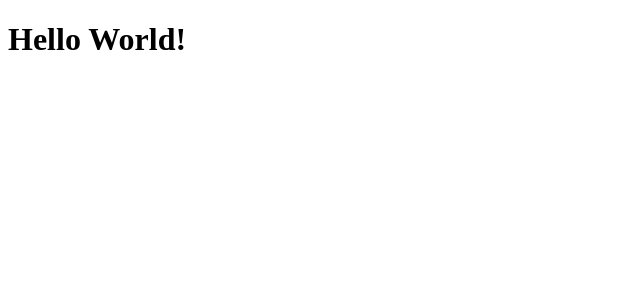
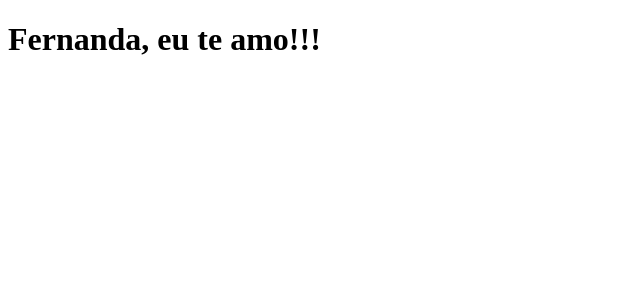
Before and after one commit to franciscocenci/clone-tabnews, a Next.js app: page / in a window 1280 px wide. Shown: the top 300 px of the page, without its empty margins (0-640 px from the left). Built offline with nearby package versions, Linux system fonts and the light colour scheme.

Commit message:
modifica a frase

```diff
--- a/pages/index.js
+++ b/pages/index.js
@@ -1,5 +1,5 @@
 function Home() {
-  return <h1>Hello World!</h1>;
+  return <h1>Fernanda, eu te amo!!!</h1>;
 }
 
 export default Home;
```
